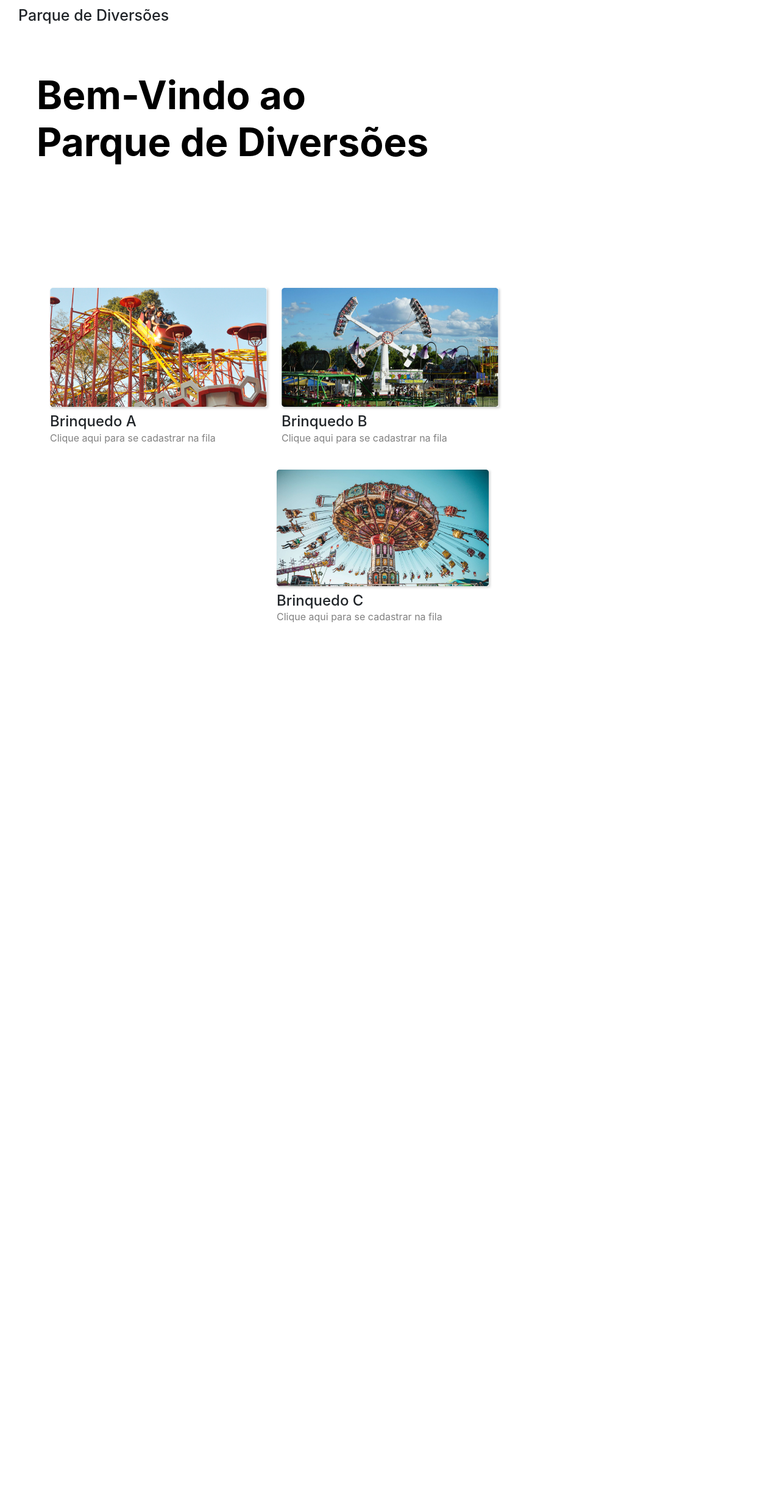
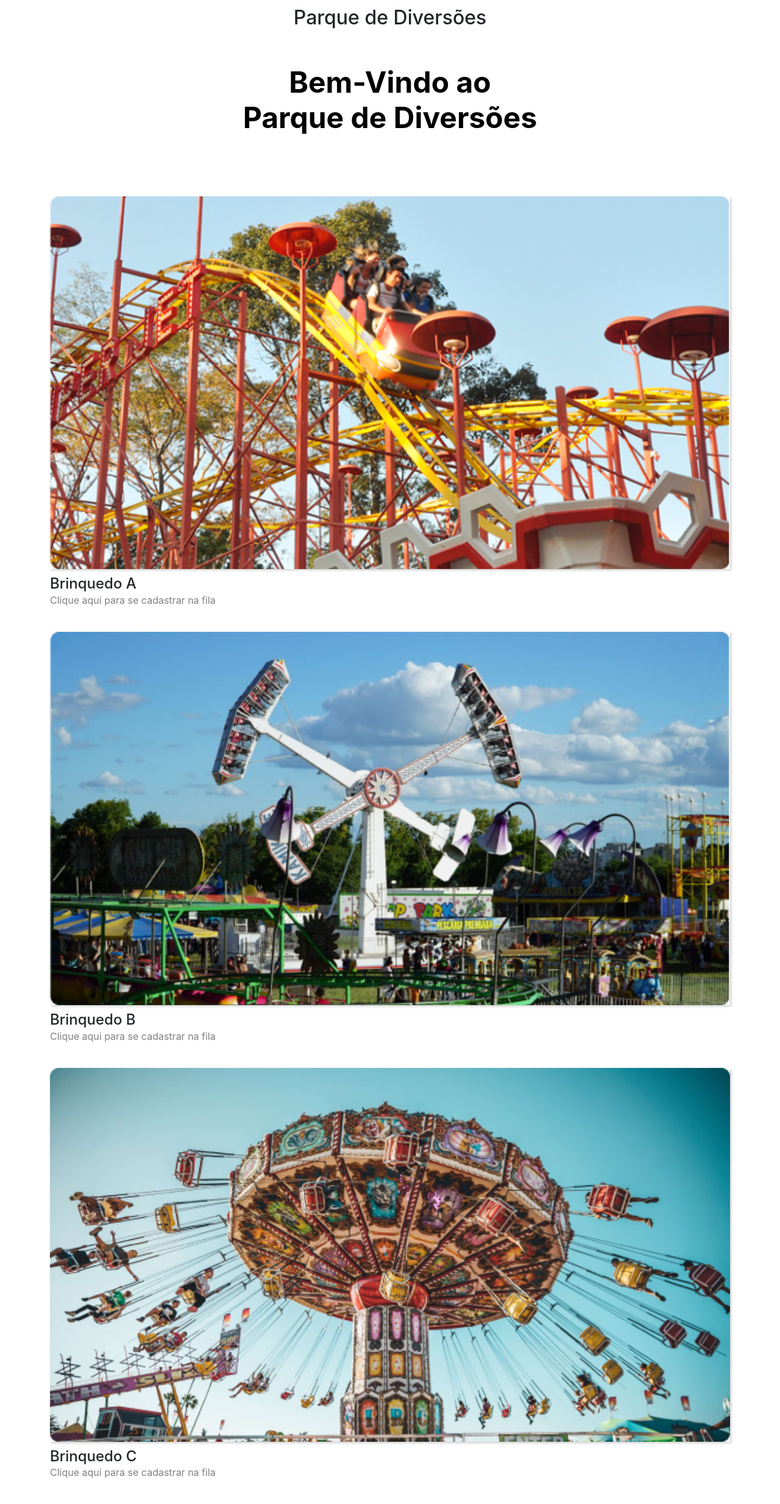
Before and after one commit to gsilva1602/amusement-park, a Flask app: page / in a window 1280 px wide. Shown: the whole page at 61% size. Before the commit the page ends 1063 px from the top, so only its background shows below. Run offline with Flask 3, Linux system fonts and the light colour scheme; some libraries are stand-ins or nearby versions.

Commit message:
adjust home css

```diff
--- a/static/home.css
+++ b/static/home.css
@@ -11,39 +11,36 @@ body {
 #head {
     display: flex;
     align-items: center;
-    justify-content: flex-start;
+    justify-content: center;
     background-color: #ffffff;
     padding: 10px;
 }
 
 #head-text {
-    font-size: 25px;
+    font-size: 2rem;
     text-align: center;
-    margin-left: 20px;
     font-weight: 500;
 }
 
 #welcome {
-    font-size: 2.5rem;
+    font-size: 2rem;
     font-weight: bold;
-    margin-left: 20px;
-    margin-top: 20px;
+    text-align: center;
+    margin: 20px 0;
     color: black;
 }
 
 @media (min-width: 768px) {
     #welcome {
-        font-size: 3rem;
-        margin-left: 40px;
+        font-size: 2.5rem;
         margin-top: 40px;
     }
 }
 
 @media (min-width: 1200px) {
     #welcome {
-        font-size: 4rem;
-        margin-left: 60px;
-        margin-top: 60px;
+        font-size: 3rem;
+        margin-top: 40px;
     }
 }
 
@@ -52,7 +49,7 @@ body {
 }
 
 @media (min-width: 768px) {
-    .col-md-6, .col-lg-4 {
+    .col-md-4 {
         margin-bottom: 30px;
     }
 
@@ -70,7 +67,7 @@ body {
 }
 
 @media (min-width: 1200px) {
-    .col-md-6, .col-lg-4 {
+    .col-md-4 {
         margin-bottom: 40px;
     }
 
@@ -88,7 +85,7 @@ body {
 }
 
 #first-row {
-    margin-top: 200px;
+    margin-top: 100px;
 }
 
 h3 {
--- a/templates/home.html
+++ b/templates/home.html
@@ -16,28 +16,26 @@
     <div class="container" id="main-container">
         <form action="/choose_toy" method="POST" id="form">
             <div class="row" id="first-row">
-                <div class="col-md-6 col-lg-4 mb-4">
+                <div class="col-12 col-mb-4 mb-4">
                     <a href="/register_toy_a" class="text-decoration-none">
                         <img src="/static/img/brinquedo_a.jpg" alt="Brinquedo A" class="img-fluid" id="A">
                         <h3 class="text-left">Brinquedo A</h3>
                         <p class="text-left">Clique aqui para se cadastrar na fila</p>
                     </a>
                 </div>
-                <div class="col-md-6 col-lg-4 mb-4">
+                <div class="col-12 col-mb-4 mb-4">
                     <a href="/register_toy_b" class="text-decoration-none">
                         <img src="/static/img/brinquedo_b.jpg" alt="Brinquedo B" class="img-fluid" id="B">
                         <h3 class="text-left">Brinquedo B</h3>
                         <p class="text-left">Clique aqui para se cadastrar na fila</p>
                     </a>
                 </div>
-                <div class="row justify-content-center">
-                    <div class="col-md-6 col-lg-4 mb-4">
-                        <a href="/register_toy_c" class="text-decoration-none">
-                            <img src="/static/img/brinquedo_c.jpg" alt="Brinquedo C" class="img-fluid" id="C">
-                            <h3 class="text-left">Brinquedo C</h3>
-                            <p class="text-left">Clique aqui para se cadastrar na fila</p>
-                        </a>
-                    </div>
+                <div class="col-12 col-mb-4 mb-4">
+                    <a href="/register_toy_c" class="text-decoration-none">
+                        <img src="/static/img/brinquedo_c.jpg" alt="Brinquedo C" class="img-fluid" id="C">
+                        <h3 class="text-left">Brinquedo C</h3>
+                        <p class="text-left">Clique aqui para se cadastrar na fila</p>
+                    </a>
                 </div>
             </div>
         </form>
```
